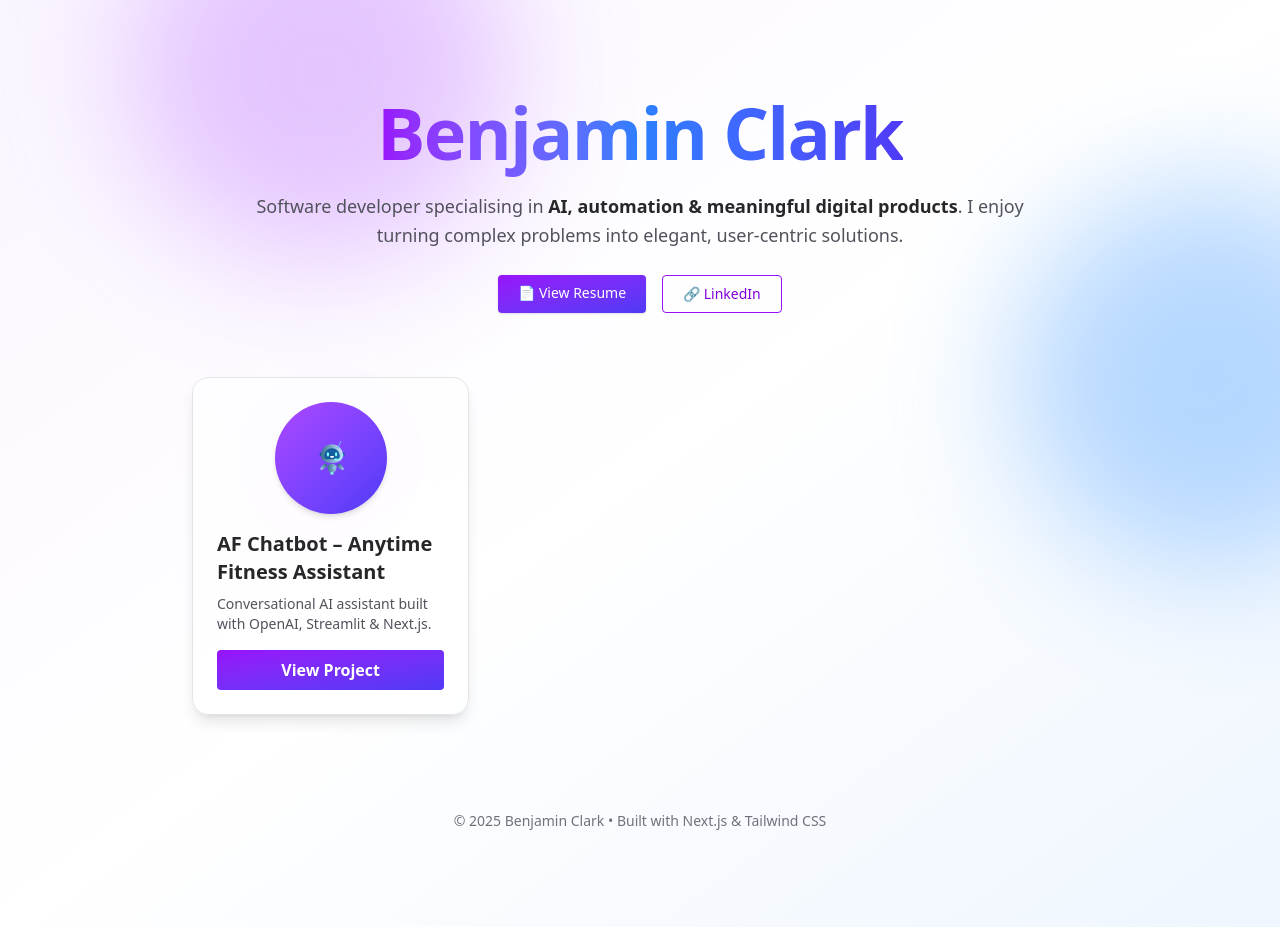
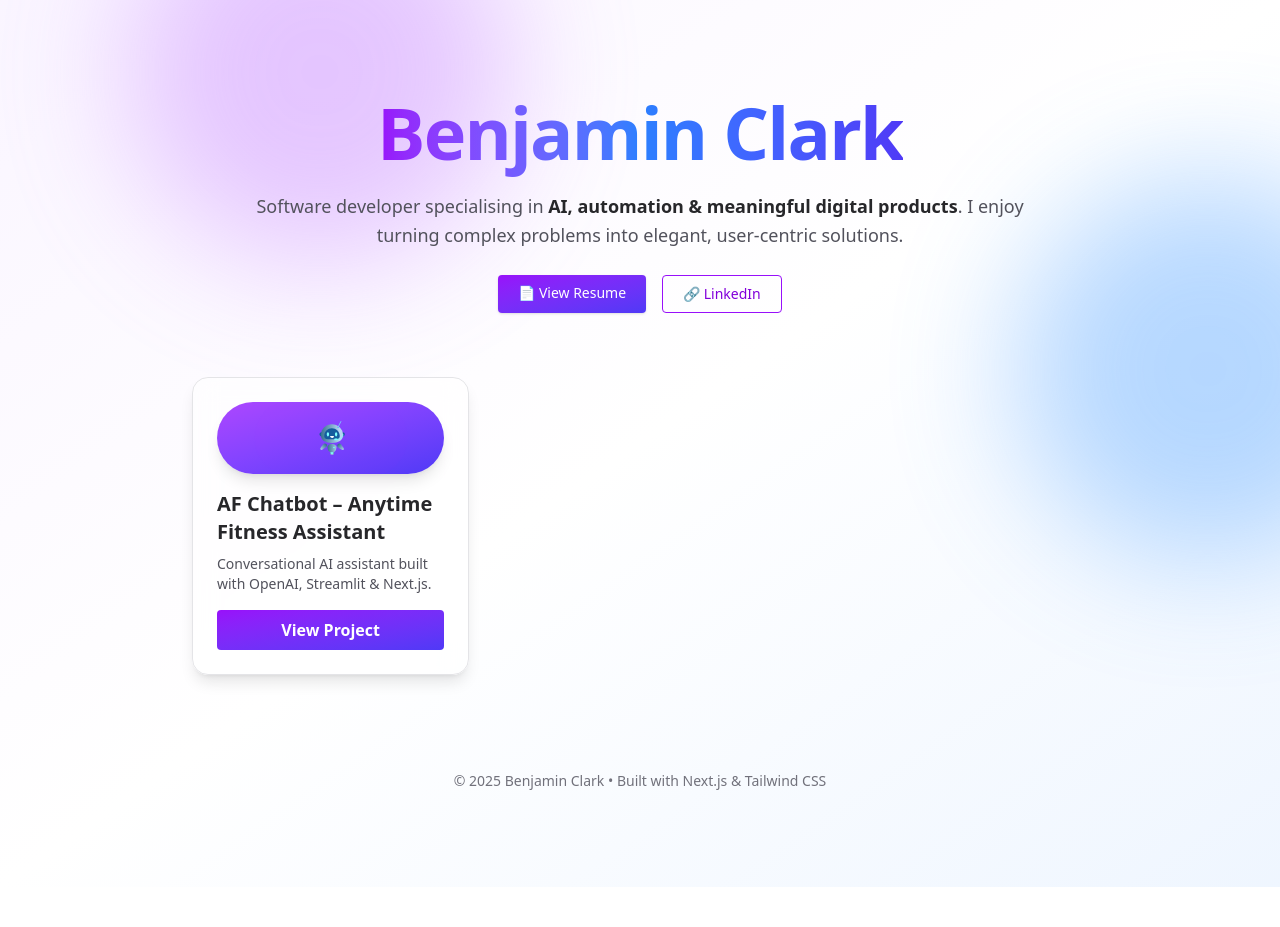
Before and after one commit to ben-clark-1999/my-website, a Next.js app: page / in a window 1280 px wide. After the commit the page ends 887 px from the top, so only its background shows below. Built offline with nearby package versions, Linux system fonts and the light colour scheme.

Commit message:
Finished Adding Robot Animation

```diff
--- a/src/app/page.tsx
+++ b/src/app/page.tsx
@@ -1,6 +1,7 @@
 "use client";
 import { motion } from "framer-motion";
 import VoiceAnimation from "@/components/ui/VoiceAnimation";
+
 import Link from "next/link";
 
 const projects = [
@@ -28,8 +29,7 @@ export default function Home() {
         transition={{ duration: 1.8, ease: "easeOut", delay: 0.3 }}
         className="pointer-events-none absolute right-[-120px] top-[20%] h-96 w-96 rounded-full bg-blue-400 blur-3xl dark:bg-blue-600"
       />
-
-      {/* Hero Section */}
+      {/* Hero */}
       <motion.header
         initial={{ y: 40, opacity: 0 }}
         animate={{ y: 0, opacity: 1 }}
@@ -67,29 +67,30 @@ export default function Home() {
           </a>
         </div>
       </motion.header>
-
       {/* Projects */}
       <section className="z-10 grid w-full max-w-4xl auto-rows-fr gap-8 sm:grid-cols-2 md:grid-cols-3">
         {projects.map((proj, idx) => (
           <motion.div
             key={proj.title}
-            initial={{ opacity: 0, y: 40 }}
+            initial={{ opacity: 0, y: 20 }}
             whileInView={{ opacity: 1, y: 0 }}
-            viewport={{ once: true, amount: 0.5 }}
+            viewport={{ once: true, amount: 0.3 }}
             transition={{ duration: 0.6, delay: idx * 0.1 }}
-            className="rounded-2xl border border-zinc-200 bg-white/60 p-6 shadow-lg backdrop-blur-md hover:-translate-y-1 hover:shadow-xl dark:border-zinc-800 dark:bg-zinc-900/60 sm:transform-none"
+            className="rounded-2xl border border-zinc-200 bg-white/60 p-6 shadow-lg backdrop-blur-md hover:-translate-y-1 hover:shadow-xl dark:border-zinc-800 dark:bg-zinc-900/60"
           >
             <motion.div
+              className="mb-4 flex items-center justify-center rounded-full bg-gradient-to-br from-purple-500 to-indigo-600 p-4 shadow-lg"
               initial={{ scale: 0.9, opacity: 0 }}
-              whileInView={{ scale: 1, opacity: 1 }}
+              animate={{ scale: 1, opacity: 1 }}
               transition={{ type: "spring", stiffness: 120, damping: 10 }}
-              className="mx-auto mb-4 flex h-28 w-28 items-center justify-center rounded-full bg-gradient-to-br from-purple-500 to-indigo-600 shadow-md"
             >
-              <div className="relative h-24 w-24 flex items-center justify-center">
-                <div className="absolute inset-0 animate-ping rounded-full bg-purple-500 opacity-20" />
+              <div className="relative h-10 w-20 flex items-center justify-center">
+                <div className="absolute inset-0 animate-ping rounded-full bg-purple-500 opacity-30" />
                 <VoiceAnimation className="relative z-10 h-20 w-20" />
               </div>
+
             </motion.div>
+
 
             <h3 className="mb-2 text-xl font-semibold text-zinc-800 dark:text-zinc-100">
               {proj.title}
@@ -106,7 +107,6 @@ export default function Home() {
           </motion.div>
         ))}
       </section>
-
       {/* Footer */}
       <footer className="z-10 mt-24 text-sm text-zinc-500 dark:text-zinc-600">
         © {new Date().getFullYear()} Benjamin Clark • Built with Next.js & Tailwind CSS
```
